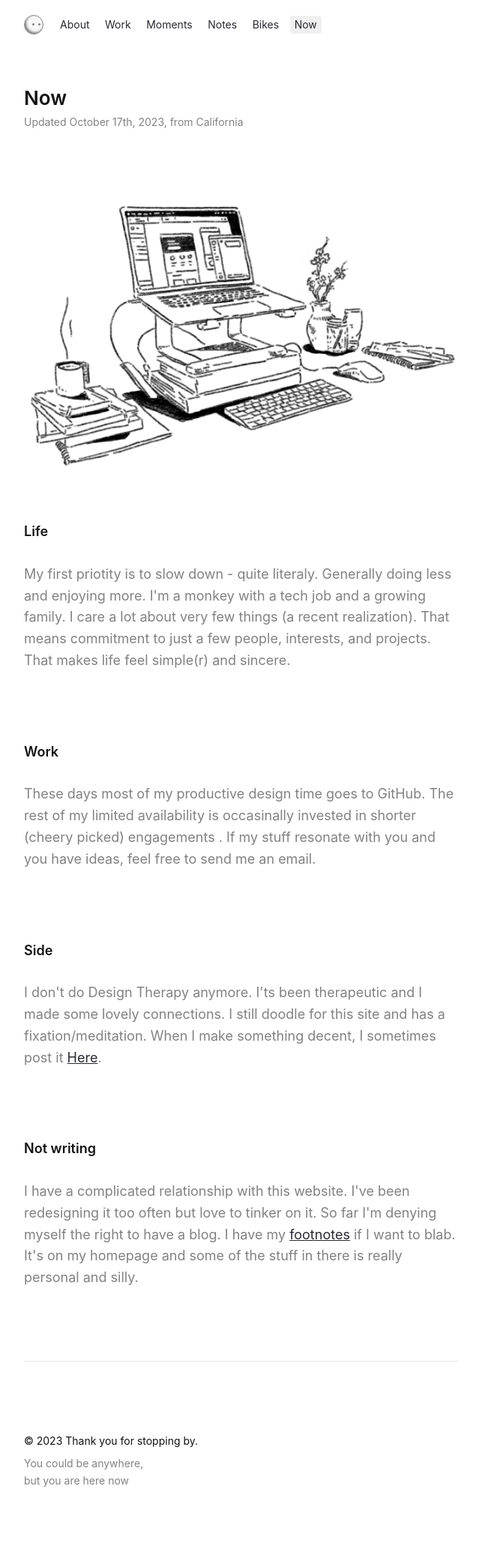
After one commit to nsolerieu/slrncl.com, a PHP site: page /now.php in a window 1280 px wide. The commit adds this page. Shown: the whole page at 75% size, without its empty margins (318-961 px from the left). Run offline with PHP 8.4, Linux system fonts and the light colour scheme.

Commit message:
More noodling
- Counter (bikes and notes)
- delete data IDs
- add now page

```diff
--- a/www/assets/css/boot.css
+++ b/www/assets/css/boot.css
@@ -14,12 +14,13 @@
   --border-darker: #e0e0e0;
 
   --font-size-regular: 18px;
-  --font-size-large: 24px;
+  --font-size-large: 26px;
   --font-size-small: 14px;
 
   --corner-radius-regular: 12px;
   --corner-radius-large: 24px;
   --corner-radius-small: 4px;
+  --corner-radius-full: 999px;
 }
 
 :root body.dark-mode {
@@ -149,6 +150,25 @@ body {
   }
 }
 
+/* --------------------------------------------------------------
+/* = Show/hide
+-------------------------------------------------------------- */
+.show-on-desktop-only {
+  display: block;
+}
+.show-on-mobile-only {
+  display: none;
+}
+
+@media screen and (max-width: 821px) {
+  .show-on-desktop-only {
+    display: none;
+  }
+  .show-on-mobile-only {
+    display: block;
+  }
+}
+
 
 /* --------------------------------------------------------------
 /* = Image
--- a/www/assets/css/style.css
+++ b/www/assets/css/style.css
@@ -1,5 +1,5 @@
 /* --------------------------------------------------------------
-/* =Site specific
+/* =Header
 -------------------------------------------------------------- */
 .header-bar {
   display: flex;
@@ -7,8 +7,7 @@
   padding: 20px 0;
 }
 .header-bar__logo {
-  display: inline-block;
-  margin-right: 6px;
+  margin-right: 12px;
 }
 .avatar {
   display: block;
@@ -101,7 +100,7 @@
 .header-bar__navigation .menu-item {
   text-decoration: none;
   font-size: var(--font-size-small);
-  margin-left: 8px;
+  margin-left: 4px;
   height: 24px;
   line-height: 24px;
   padding: 0 6px;
@@ -115,6 +114,9 @@
   background: var(--bg-secondary-darker);
 }
 
+/* --------------------------------------------------------------
+/* =Hero
+-------------------------------------------------------------- */
 .hero {
   padding: 6vh 0;
   position: relative;
@@ -124,6 +126,7 @@
   margin-left: 24px;
   position: relative;
   font-size: 16px;
+  display: inline-block;
 }
 .availability::before {
   content: "";
@@ -152,19 +155,20 @@
     box-shadow: 0 0 0 5px #c4760e33;
   }
 }
-
 h1 {
-  font-size: 32px;
+  font-size: var(--font-size-large);
   line-height: 1.3;
-  font-weight: normal;
+  font-weight: 600;
 }
-h2 {
-  font-size: var(--font-size-large);
+h2, h3, h4, h5, h6 {
+  font-size: var(--font-size-regular);
   line-height: 1.2;
-  font-weight: normal;
+  font-weight: 600;
 }
 
-
+/* --------------------------------------------------------------
+/* =Work
+-------------------------------------------------------------- */
 .project-details {
   position: relative;
 }
@@ -179,7 +183,9 @@ h2 {
   line-height: 100%;
 }
 
-
+/* --------------------------------------------------------------
+/* =Bikes
+-------------------------------------------------------------- */
 .bike-card__metas {
   border-top: 1px solid var(--border);
   padding-top: 10px;
@@ -188,12 +194,10 @@ h2 {
 .bike-card__metas span {
   margin-right: 16px;
 }
-.bike-card__id {
-  position: absolute;
-  left: -20px;
-  top: 0;
-}
 
+/* --------------------------------------------------------------
+/* =Gallery
+-------------------------------------------------------------- */
 .lazy {
   background-image: url('../img/loader.gif');
   background-size: 24px 24px;
@@ -201,6 +205,10 @@ h2 {
   background-repeat: no-repeat;
   background-position: 50% 50%;
 }
+
+/* --------------------------------------------------------------
+/* =Footnotes
+-------------------------------------------------------------- */
 .answers {
   padding: 16px 0;
 }
@@ -213,16 +221,15 @@ h2 {
   margin-right: 4px;
 }
 
-
 /* --------------------------------------------------------------
-/* =MOMENTS
+/* =Moments
 -------------------------------------------------------------- */
 .une-diapo {
   aspect-ratio: 1 / 1;
   margin: 15px 0;
   border: 1px solid var(--border);
   background: var(--bg-primary);
-  border-radius: var(--corner-radius-regular);
+  border-radius: var(--corner-radius-large);
   height: auto;
   position: relative;
   cursor: pointer;
@@ -239,6 +246,7 @@ h2 {
   max-width: 80%;
   margin: 0;
   position: absolute;
+  border-radius: var(--corner-radius-small);
   top: 50%;
   left: 50%;
   -ms-transform: translateY(-50%) translateX(-50%);
@@ -316,6 +324,9 @@ h2 {
 /* =SMARTPHONE
 -------------------------------------------------------------- */
 @media screen and (max-width: 821px) {
+  .header-bar__navigation .menu-item {
+    margin-left: 0;
+  }
   .lightbox-image {
     max-width: 80%;
   }
--- a/www/assets/js/main.js
+++ b/www/assets/js/main.js
@@ -16,6 +16,13 @@ $(document).ajaxStop(function(){
         console.log('error loading ' + element.data('src'));
       }
     });
+
+    var bikeCount = $('.bike-card').length;
+    $('.bikes-counter').html(bikeCount);
+
+    var noteCount = $('.note-card').length;
+    $('.notes-counter').html(noteCount);
+
 });
 
 $(document).ready(function() {
@@ -52,18 +59,17 @@ $(document).ready(function() {
     $.each( data.bikes, function( i, bike ) {
 
       $('.bikes-feed').append(
-        '<a class="block-link bike-card col-100 large-padding-bottom" >' +
-          '<div class="bike-card__id text-small text-color-secondary">' + data.bikes[i].id + '</div>' +
+        '<div class="block-link bike-card col-100 large-padding-bottom" >' +
           '<img data-src="' + data.bikes[i].image + '" alt="image for ' + data.bikes[i].model + ' - ' + data.bikes[i].surname + '" class="lazy fluid-img corner-radius-img" >' +
           '<p class="text-regular text-color-primary medium-margin-top line-height-100">' + data.bikes[i].model + '</p>' +
           '<p class="text-small text-color-secondary small-margin-top line-height-100">"' + data.bikes[i].surname + '"</p>' +
           '<div class="bike-card__metas">' +
             '<span class="text-small text-color-secondary line-height-100">' + data.bikes[i].years + '</span>' +
             '<span class="text-small text-color-secondary line-height-100">' + data.bikes[i].status + '</span>' +
-            '<span class="text-small text-color-secondary line-height-100">' + data.bikes[i].mileage + '</span>' +
+            '<span class="text-small text-color-secondary line-height-100">' + data.bikes[i].mileage + ' miles</span>' +
           '</div>' +
           '<p class="text-regular text-color-secondary no-margin">' + data.bikes[i].notes + ' </p>' +
-        '</a>'
+        '</div>'
       );
 
     });
@@ -79,9 +85,9 @@ $(document).ready(function() {
 
       $('.notes-feed').append(
         '<a class="block-link note-card col-100" >' +
-          '<div class="box big note-details medium-margin-bottom">' +
-            '<p class="text-small text-color-secondary large-margin-bottom line-height-100">' + data.notes[i].id + ' — ' + data.notes[i].date + '</p>' +
-            '<p class="text-large text-color-primary small-margin-bottom">' + data.notes[i].quote + '</p>' +
+          '<div class="box large white medium-margin-bottom">' +
+            '<p class="text-small text-color-secondary large-margin-bottom line-height-100">' + data.notes[i].date + '</p>' +
+            '<p class="text-large text-color-primary medium-margin-bottom">' + data.notes[i].quote + '</p>' +
             '<p class="text-small text-color-primary large-margin-bottom line-height-100">&mdash; ' + data.notes[i].author + '</p>' +
             '<p class="text-small text-color-secondary no-margin">' + data.notes[i].notes + ' </p>' +
           '</div>' +
@@ -143,6 +149,11 @@ $(document).ready(function() {
     $(this).next().slideToggle();
   });
 
+  // THIS IS DUMB
+  $( ".feedback-button" ).on('click', function() {
+    $('.answers').html("<div class='message text-small text-color-primary'>Thanks mate, human, machine or whatever you identify as.</div>");
+  });
+
   // SMOOTH SCROLL
   $('a[href*="#"]')
   .not('[href="#"]')
--- a/www/bikes.php
+++ b/www/bikes.php
@@ -7,9 +7,9 @@
     <div class="container">
       <div class="row">
         <div class="col-100">
-          <h1  class="text-color-primary">Bikes</h1>
+          <h1  class="text-color-primary line-height-100">Bikes <span class="label small secondary bikes-counter" style="vertical-align: 20%;"></span></h1>
           <p class="text-regular text-color-secondary">
-            I love bikes, I think they are one of the greatest device invented by humans. They get me out of my head and the house. Also, I don’t have a car. Here are mine (current, past and dreams) and their stories.
+            I love bikes, I think they are one of the greatest human invention. They get me out of my head and the house. Also, I don’t have a car. Here are mine (current, past and dreams) and their stories.
           </p>
         </div>
       </div>
--- a/www/header.php
+++ b/www/header.php
@@ -31,13 +31,13 @@
 <!-- BODY -->
 <body id="body" class="">
 
-<div class="page">
+<div class="page page-<?php echo $page; ?>">
 
   <header>
     <div class="container">
       <div class="col-100">
         <div class="header-bar">
-          <div class="header-bar__logo">
+          <div class="header-bar__logo show-on-desktop-only">
             <div class="avatar"></div>
           </div>
           <nav class="header-bar__navigation">
@@ -46,6 +46,7 @@
             <a href="moments.php"class="menu-item <?php if($page == 'moments') { echo 'active'; } ?>">Moments</a>
             <a href="notes.php"class="menu-item <?php if($page == 'notes') { echo 'active'; } ?>">Notes</a>
             <a href="bikes.php"class="menu-item <?php if($page == 'bikes') { echo 'active'; } ?>">Bikes</a>
+            <a href="now.php"class="menu-item <?php if($page == 'now') { echo 'active'; } ?>">Now</a>
           </nav>
         </div>
       </div>
--- a/www/notes.php
+++ b/www/notes.php
@@ -7,7 +7,7 @@
     <div class="container">
       <div class="row">
         <div class="col-100">
-          <h1  class="text-color-primary">Carnet de notes</h1>
+          <h1  class="text-color-primary line-height-100">Carnet de notes <span class="label small secondary notes-counter" style="vertical-align: 20%;"></span></h1>
         </div>
       </div>
     </div>
--- /dev/null
+++ b/www/now.php
@@ -0,0 +1,47 @@
+<?php $page = "now";?>
+<?php include 'header.php';?>
+
+<main>
+
+  <section class="hero">
+    <div class="container">
+      <div class="row">
+        <div class="col-100">
+          <h1  class="text-color-primary no-margin">Now</h1>
+          <p class="text-small text-color-secondary large-margin-bottom small-margin-top line-height-100">
+            Updated October 17th, 2023, from California
+          </p>
+          <img src="assets/img/desk.gif" class="fluid-img" alt="drawing of a desk with a laptop, paper notes and coffee">
+        </div>
+      </div>
+    </div>
+  </section>
+
+  <section class="now large-padding-bottom">
+    <div class="container">
+      <div class="row">
+        <div class="col-100">
+          <h2 class="text-color-primary">Life</h2>
+          <p class="medium-margin-top text-regular text-color-secondary">
+            My first priotity is to slow down - quite literaly. Generally doing less and enjoying more. I'm a monkey with a tech job and a growing family. I care a lot about very few things (a recent realization). That means commitment to just a few people, interests, and projects. That makes life feel simple(r) and sincere.
+          </p>
+          <h2 class="text-color-primary large-margin-top">Work</h2>
+          <p class="medium-margin-top text-regular text-color-secondary">
+            These days most of my productive design time goes to GitHub. The rest of my limited availability is occasinally invested in shorter (cheery picked) engagements . If my stuff resonate with you and you have ideas, feel free to send me an email.
+          </p>
+          <h2 class="text-color-primary large-margin-top">Side</h2>
+          <p class="medium-margin-top text-regular text-color-secondary">
+            I don't do Design Therapy anymore. I'ts been therapeutic and I made some lovely connections. I still doodle for this site and has a fixation/meditation. When I make something decent, I sometimes post it <a href="https://folio.procreate.com/slrncl">Here</a>.
+          </p>
+          <h2 class="text-color-primary large-margin-top">Not writing</h2>
+          <p class="medium-margin-top text-regular text-color-secondary">
+            I have a complicated relationship with this website. I've been redesigning it too often but love to tinker on it. So far I'm denying myself the right to have a blog. I have my <a href="index.php#footnotes">footnotes</a> if I want to blab. It's on my homepage and some of the stuff in there is really personal and silly.
+          </p>
+        </div>
+      </div>
+    </div>
+  </section>
+
+</main>
+
+<?php include 'footer.php';?>
```
Also changed, not shown: other parts of www/assets/css/boot.css (+41 -4 lines), www/assets/data/bikes.json (+27 -2 lines), www/assets/data/notes.json (+7 -82 lines), www/index.php (+1 -28 lines), www/assets/img/bikes/giant-talon-1.jpg (added), www/assets/img/bikes/surly-straggler.jpg (added), www/assets/img/bikes/tern-hsd.jpg (added), www/assets/img/bikes/tern-link-c8.jpg (added), www/assets/img/desk.gif (added).
